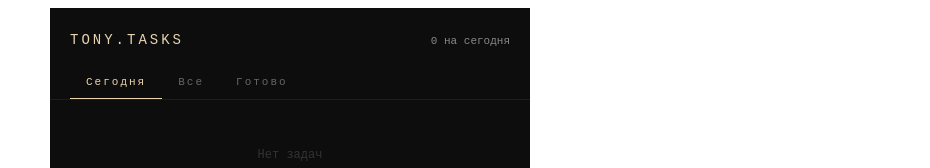
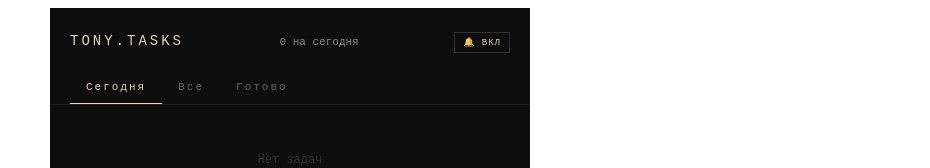
Before and after one commit to dop-prog/tony-tasks, a React (Vite) app: page / in a window 1280 px wide. Shown: the top 168 px of the page, without its empty margins (350-1280 px from the left). Built offline with nearby package versions, Linux system fonts and the light colour scheme.

Commit message:
add notification button

```diff
--- a/src/App.jsx
+++ b/src/App.jsx
@@ -58,6 +58,7 @@ export default function App() {
   const [newTask, setNewTask] = useState({ text: "", category: "work", dateInput: "", timeInput: "", repeat: "none" });
   const [loaded, setLoaded] = useState(false);
   const [snoozeId, setSnoozeId] = useState(null);
+  const [notifStatus, setNotifStatus] = useState(typeof Notification !== "undefined" ? Notification.permission : "denied");
 
   useEffect(() => {
     const saved = localStorage.getItem(STORAGE_KEY);
@@ -173,6 +174,9 @@ export default function App() {
       <div style={{ padding: "24px 20px 0", display: "flex", justifyContent: "space-between", alignItems: "baseline" }}>
         <span style={{ color: "#e8d5b0", fontSize: 14, letterSpacing: 3 }}>TONY.TASKS</span>
         <span style={{ color: "#888", fontSize: 11 }}>{todayList.length} на сегодня</span>
+      {notifStatus !== "granted" && (
+        <div onClick={async () => { const r = await Notification.requestPermission(); setNotifStatus(r); if (r === "granted") scheduleChecks(tasks); }} style={{ fontSize: 9, color: "#e8d5b0", border: "1px solid #333", padding: "4px 8px", cursor: "pointer", userSelect: "none", letterSpacing: 1 }}>🔔 ВКЛ</div>
+      )}
       </div>
       <div style={{ display: "flex", padding: "20px 20px 0", borderBottom: "1px solid #1e1e1e" }}>
         {[["today", "Сегодня"], ["all", "Все"], ["done", "Готово"]].map(([key, label]) => (
```
